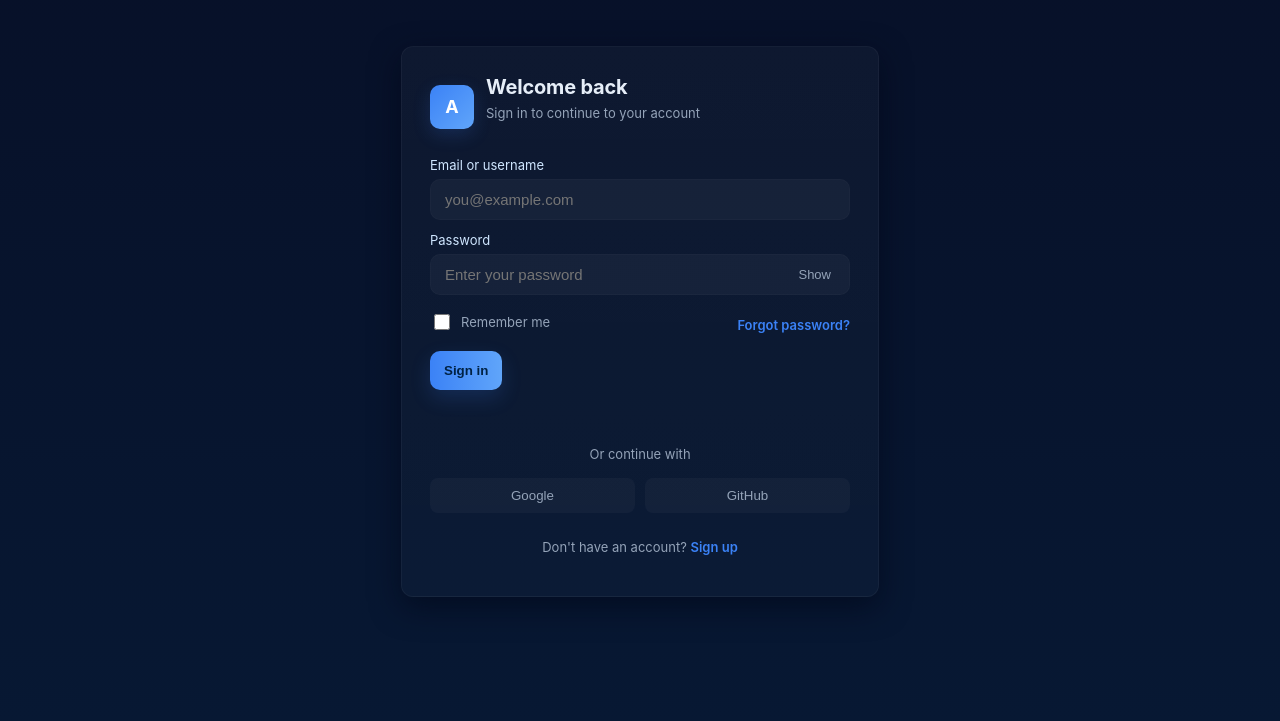
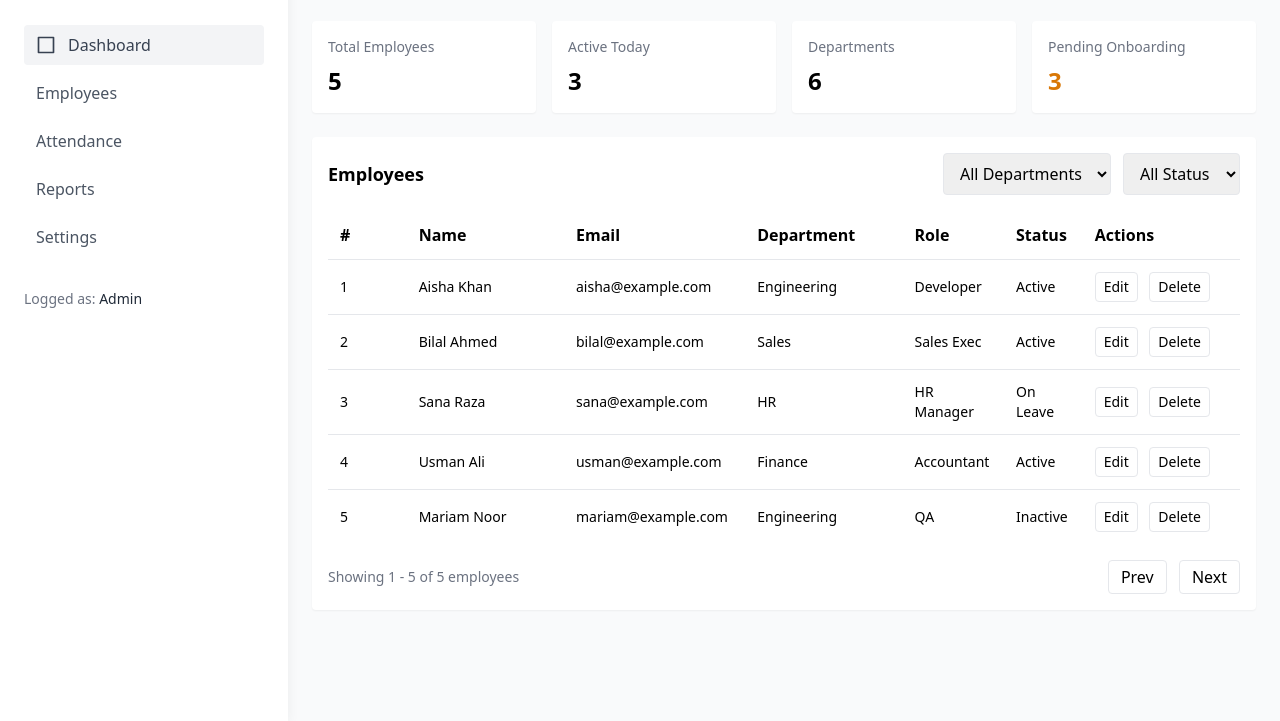
Before and after one commit to ameerr5/my-static-site, a website: page public/index.html in a window 1280 px wide. Shown: the part 79-800 px from the top of the page. Drawn offline with nearby package versions, Linux system fonts and the light colour scheme.

Commit message:
Update index.html

```diff
--- a/public/index.html
+++ b/public/index.html
@@ -1,242 +1,310 @@
-<!DOCTYPE html>
+<!doctype html>
 <html lang="en">
 <head>
-  <meta charset="utf-8" />
-  <meta name="viewport" content="width=device-width,initial-scale=1" />
-  <title>Login — My App</title>
-
+  <meta charset="utf-8">
+  <meta name="viewport" content="width=device-width,initial-scale=1">
+  <title>Employee Management Dashboard</title>
+  <script src="https://cdn.tailwindcss.com"></script>
   <style>
-    :root{
-      --bg:#0f172a;
-      --card:#0b1220;
-      --accent:#3b82f6;
-      --muted:#94a3b8;
-      --surface:#0f172a;
-      --glass: rgba(255,255,255,0.04);
-      --success:#10b981;
-      --danger:#ef4444;
-      font-family: Inter, ui-sans-serif, system-ui, -apple-system, "Segoe UI", Roboto, "Helvetica Neue", Arial;
-    }
-
-    html,body{height:100%;margin:0;background:linear-gradient(180deg,#071028 0%, #071833 100%);color:#e6eef8}
-    .wrap {
-      min-height:100%;
-      display:flex;
-      align-items:center;
-      justify-content:center;
-      padding:32px;
-      box-sizing:border-box;
-    }
-
-    .card {
-      width:100%;
-      max-width:420px;
-      background:linear-gradient(180deg, rgba(255,255,255,0.03), rgba(255,255,255,0.02));
-      border-radius:12px;
-      box-shadow: 0 10px 30px rgba(2,6,23,0.6);
-      padding:28px;
-      border: 1px solid rgba(255,255,255,0.04);
-    }
-
-    .brand {
-      display:flex;
-      gap:12px;
-      align-items:center;
-      margin-bottom:18px;
-    }
-    .logo {
-      width:44px;height:44px;border-radius:10px;background:linear-gradient(135deg,var(--accent),#60a5fa);display:flex;align-items:center;justify-content:center;font-weight:700;color:white;font-size:18px;
-      box-shadow: 0 6px 18px rgba(59,130,246,0.18);
-    }
-    h1 { margin:0;font-size:20px;letter-spacing:-0.2px }
-    p.lead { margin:6px 0 18px;color:var(--muted);font-size:13px }
-
-    form { display:flex;flex-direction:column;gap:12px }
-    label { font-size:13px;color:#cfe6ff; display:block; margin-bottom:6px }
-    .field {
-      display:flex;
-      align-items:center;
-      background:var(--glass);
-      border-radius:10px;
-      padding:10px 12px;
-      border:1px solid rgba(255,255,255,0.02);
-    }
-    input[type="text"], input[type="email"], input[type="password"] {
-      background:transparent;border:0;outline:0;color:inherit;font-size:15px;width:100%;
-    }
-
-    .row {
-      display:flex;gap:12px;align-items:center;justify-content:space-between;
-    }
-    .checkbox {
-      display:flex;gap:8px;align-items:center;color:var(--muted);font-size:13px;
-    }
-    .link {
-      color:var(--accent);text-decoration:none;font-weight:600;font-size:13px;
-    }
-    .btn {
-      background:linear-gradient(90deg,var(--accent), #60a5fa);
-      border:0;color:#002244;padding:12px 14px;border-radius:10px;font-weight:700;cursor:pointer;
-      box-shadow: 0 8px 20px rgba(59,130,246,0.18);
-      transition:transform .12s ease, box-shadow .12s ease;
-    }
-    .btn:active{ transform: translateY(1px) }
-    .btn.secondary {
-      background:transparent;border:1px solid rgba(255,255,255,0.06); color:var(--muted); font-weight:600;
-    }
-
-    .meta { font-size:13px;color:var(--muted); text-align:center;margin-top:12px }
-    .error { color:var(--danger); font-size:13px; margin-top:6px }
-    .success { color:var(--success); font-size:13px; margin-top:6px }
-
-    .socials { display:flex;gap:10px;margin-top:4px }
-    .socials button { flex:1;padding:10px;border-radius:8px;border:0;background:rgba(255,255,255,0.03);color:var(--muted); cursor:pointer }
-
-    /* small screens */
-    @media (max-width:420px){
-      .card{padding:20px;border-radius:10px}
-    }
+    /* small custom styles */
+    .sidebar-shadow { box-shadow: 0 2px 12px rgba(0,0,0,0.06); }
+    .table-fixed thead th { position: sticky; top: 0; background: white; }
   </style>
 </head>
-<body>
-  <div class="wrap">
-    <main class="card" role="main" aria-label="Login form">
-      <div class="brand">
-        <div class="logo">A</div>
+<body class="bg-gray-50 min-h-screen font-inter">
+  <div class="flex">
+    <!-- Sidebar -->
+    <aside class="w-72 bg-white h-screen p-6 sidebar-shadow hidden lg:block">
+      <div class="flex items-center gap-3 mb-8">
+        <div class="w-10 h-10 bg-indigo-600 rounded flex items-center justify-center text-white font-bold">EM</div>
         <div>
-          <h1>Welcome back</h1>
-          <p class="lead">Sign in to continue to your account</p>
+          <h1 class="text-lg font-semibold">EmployeeMS</h1>
+          <p class="text-sm text-gray-500">Admin Dashboard</p>
         </div>
       </div>
 
-      <!-- Note: Change action to your server endpoint (e.g., /api/login) -->
-      <form id="loginForm" action="#" method="POST" novalidate>
-        <!-- Email / Username -->
+      <nav class="space-y-2">
+        <a href="#" class="flex items-center gap-3 px-3 py-2 rounded text-gray-700 bg-gray-100">
+          <!-- Dashboard icon -->
+          <svg class="w-5 h-5" fill="none" viewBox="0 0 24 24" stroke="currentColor"><path stroke-linecap="round" stroke-linejoin="round" stroke-width="2" d="M3 3h18v18H3z"/></svg>
+          Dashboard
+        </a>
+        <a href="#employees" class="flex items-center gap-3 px-3 py-2 rounded hover:bg-gray-100 text-gray-600">Employees</a>
+        <a href="#attendance" class="flex items-center gap-3 px-3 py-2 rounded hover:bg-gray-100 text-gray-600">Attendance</a>
+        <a href="#reports" class="flex items-center gap-3 px-3 py-2 rounded hover:bg-gray-100 text-gray-600">Reports</a>
+        <a href="#settings" class="flex items-center gap-3 px-3 py-2 rounded hover:bg-gray-100 text-gray-600">Settings</a>
+      </nav>
+
+      <div class="mt-8 text-sm text-gray-500">
+        <p>Logged as: <span class="font-medium text-gray-800">Admin</span></p>
+      </div>
+    </aside>
+
+    <!-- Main content -->
+    <main class="flex-1 p-6">
+      <!-- Topbar -->
+      <header class="flex items-center justify-between mb-6">
         <div>
-          <label for="email">Email or username</label>
-          <div class="field">
-            <input id="email" name="email" type="email" autocomplete="username" placeholder="you@example.com" required />
+          <h2 class="text-2xl font-semibold">Dashboard</h2>
+          <p class="text-sm text-gray-500">Overview of employees and activity</p>
+        </div>
+        <div class="flex items-center gap-3">
+          <button id="addEmployeeBtn" class="bg-indigo-600 text-white px-4 py-2 rounded shadow">+ Add Employee</button>
+          <div class="flex items-center gap-3">
+            <input id="globalSearch" type="search" placeholder="Search employees..." class="px-3 py-2 border rounded w-64" />
+          </div>
+        </div>
+      </header>
+
+      <!-- KPI cards -->
+      <section class="grid grid-cols-1 sm:grid-cols-2 lg:grid-cols-4 gap-4 mb-6">
+        <div class="bg-white p-4 rounded shadow-sm">
+          <p class="text-sm text-gray-500">Total Employees</p>
+          <p id="totalEmployees" class="text-2xl font-bold mt-2">58</p>
+        </div>
+
+        <div class="bg-white p-4 rounded shadow-sm">
+          <p class="text-sm text-gray-500">Active Today</p>
+          <p id="activeToday" class="text-2xl font-bold mt-2">46</p>
+        </div>
+
+        <div class="bg-white p-4 rounded shadow-sm">
+          <p class="text-sm text-gray-500">Departments</p>
+          <p id="totalDepartments" class="text-2xl font-bold mt-2">6</p>
+        </div>
+
+        <div class="bg-white p-4 rounded shadow-sm">
+          <p class="text-sm text-gray-500">Pending Onboarding</p>
+          <p id="pendingOnboard" class="text-2xl font-bold mt-2 text-amber-600">3</p>
+        </div>
+      </section>
+
+      <!-- Employees table -->
+      <section id="employees" class="bg-white p-4 rounded shadow-sm">
+        <div class="flex items-center justify-between mb-4">
+          <h3 class="text-lg font-semibold">Employees</h3>
+          <div class="flex items-center gap-3">
+            <select id="filterDept" class="px-3 py-2 border rounded">
+              <option value="">All Departments</option>
+              <option>Engineering</option>
+              <option>Sales</option>
+              <option>HR</option>
+              <option>Finance</option>
+            </select>
+            <select id="filterStatus" class="px-3 py-2 border rounded">
+              <option value="">All Status</option>
+              <option>Active</option>
+              <option>On Leave</option>
+              <option>Inactive</option>
+            </select>
           </div>
         </div>
 
-        <!-- Password -->
-        <div>
-          <label for="password">Password</label>
-          <div class="field" style="justify-content:space-between;gap:8px">
-            <input id="password" name="password" type="password" autocomplete="current-password" placeholder="Enter your password" required />
-            <button type="button" id="togglePwd" aria-pressed="false" title="Show password" style="background:none;border:0;color:var(--muted);cursor:pointer;font-size:13px">Show</button>
+        <div class="overflow-x-auto">
+          <table class="min-w-full divide-y table-fixed">
+            <thead class="border-b">
+              <tr>
+                <th class="text-left p-3 w-1/12">#</th>
+                <th class="text-left p-3 w-2/12">Name</th>
+                <th class="text-left p-3 w-2/12">Email</th>
+                <th class="text-left p-3 w-2/12">Department</th>
+                <th class="text-left p-3 w-1/12">Role</th>
+                <th class="text-left p-3 w-1/12">Status</th>
+                <th class="text-left p-3 w-2/12">Actions</th>
+              </tr>
+            </thead>
+            <tbody id="employeesTbody" class="text-sm divide-y">
+              <!-- rows populated by JS -->
+            </tbody>
+          </table>
+        </div>
+
+        <div class="flex items-center justify-between mt-4">
+          <p id="tableInfo" class="text-sm text-gray-500">Showing 0 of 0 employees</p>
+          <div class="space-x-2">
+            <button id="prevPage" class="px-3 py-1 border rounded">Prev</button>
+            <button id="nextPage" class="px-3 py-1 border rounded">Next</button>
           </div>
         </div>
-
-        <div class="row" style="margin-top:4px">
-          <label class="checkbox">
-            <input id="remember" name="remember" type="checkbox" style="width:16px;height:16px" />
-            <span>Remember me</span>
-          </label>
-          <a class="link" href="#" id="forgot">Forgot password?</a>
-        </div>
-
-        <div>
-          <button class="btn" id="submitBtn" type="submit">Sign in</button>
-        </div>
-
-        <div id="msg" role="status" aria-live="polite" style="min-height:20px"></div>
-
-        <div class="meta">Or continue with</div>
-        <div class="socials" aria-hidden="false">
-          <button type="button" onclick="alert('Sign in with Google not implemented')" aria-label="Sign in with Google">Google</button>
-          <button type="button" onclick="alert('Sign in with GitHub not implemented')" aria-label="Sign in with GitHub">GitHub</button>
-        </div>
-
-        <p class="meta" style="margin-top:14px">Don't have an account? <a class="link" href="#">Sign up</a></p>
-      </form>
+      </section>
     </main>
   </div>
 
+  <!-- Modal: Add / Edit Employee -->
+  <div id="modal" class="fixed inset-0 bg-black/40 hidden items-center justify-center p-4">
+    <div class="bg-white rounded-lg w-full max-w-2xl p-6">
+      <div class="flex items-center justify-between mb-4">
+        <h4 id="modalTitle" class="text-lg font-semibold">Add Employee</h4>
+        <button id="closeModal">✕</button>
+      </div>
+
+      <form id="employeeForm" class="grid grid-cols-1 sm:grid-cols-2 gap-4">
+        <div>
+          <label class="block text-sm text-gray-600">Full Name</label>
+          <input id="name" class="w-full px-3 py-2 border rounded" required />
+        </div>
+        <div>
+          <label class="block text-sm text-gray-600">Email</label>
+          <input id="email" type="email" class="w-full px-3 py-2 border rounded" required />
+        </div>
+        <div>
+          <label class="block text-sm text-gray-600">Department</label>
+          <select id="department" class="w-full px-3 py-2 border rounded">
+            <option>Engineering</option>
+            <option>Sales</option>
+            <option>HR</option>
+            <option>Finance</option>
+          </select>
+        </div>
+        <div>
+          <label class="block text-sm text-gray-600">Role</label>
+          <input id="role" class="w-full px-3 py-2 border rounded" />
+        </div>
+        <div>
+          <label class="block text-sm text-gray-600">Status</label>
+          <select id="status" class="w-full px-3 py-2 border rounded">
+            <option>Active</option>
+            <option>On Leave</option>
+            <option>Inactive</option>
+          </select>
+        </div>
+        <div>
+          <label class="block text-sm text-gray-600">Phone</label>
+          <input id="phone" class="w-full px-3 py-2 border rounded" />
+        </div>
+
+        <div class="sm:col-span-2 text-right mt-2">
+          <button type="submit" class="px-4 py-2 bg-indigo-600 text-white rounded">Save</button>
+          <button type="button" id="cancelForm" class="px-4 py-2 border rounded ml-2">Cancel</button>
+        </div>
+      </form>
+    </div>
+  </div>
+
   <script>
-    (function(){
-      const form = document.getElementById('loginForm');
-      const email = document.getElementById('email');
-      const pwd = document.getElementById('password');
-      const toggle = document.getElementById('togglePwd');
-      const msg = document.getElementById('msg');
-      const submitBtn = document.getElementById('submitBtn');
+    // Sample employees
+    const data = [
+      {id:1,name:'Aisha Khan', email:'aisha@example.com', department:'Engineering', role:'Developer', status:'Active', phone:'0300-1111111'},
+      {id:2,name:'Bilal Ahmed', email:'bilal@example.com', department:'Sales', role:'Sales Exec', status:'Active', phone:'0300-2222222'},
+      {id:3,name:'Sana Raza', email:'sana@example.com', department:'HR', role:'HR Manager', status:'On Leave', phone:'0300-3333333'},
+      {id:4,name:'Usman Ali', email:'usman@example.com', department:'Finance', role:'Accountant', status:'Active', phone:'0300-4444444'},
+      {id:5,name:'Mariam Noor', email:'mariam@example.com', department:'Engineering', role:'QA', status:'Inactive', phone:'0300-5555555'},
+      // ... more sample rows
+    ];
 
-      // Toggle password visibility
-      toggle.addEventListener('click', () => {
-        const isPwd = pwd.type === 'password';
-        pwd.type = isPwd ? 'text' : 'password';
-        toggle.textContent = isPwd ? 'Hide' : 'Show';
-        toggle.setAttribute('aria-pressed', isPwd ? 'true' : 'false');
+    let filtered = [...data];
+    const pageSize = 5;
+    let currentPage = 1;
+
+    const tbody = document.getElementById('employeesTbody');
+    const totalEmployeesEl = document.getElementById('totalEmployees');
+    const activeTodayEl = document.getElementById('activeToday');
+
+    function renderTable() {
+      tbody.innerHTML = '';
+      const start = (currentPage-1)*pageSize;
+      const pageData = filtered.slice(start, start+pageSize);
+      pageData.forEach((emp, idx) => {
+        const tr = document.createElement('tr');
+        tr.innerHTML = `
+          <td class="p-3">${start + idx + 1}</td>
+          <td class="p-3 font-medium">${emp.name}</td>
+          <td class="p-3">${emp.email}</td>
+          <td class="p-3">${emp.department}</td>
+          <td class="p-3">${emp.role}</td>
+          <td class="p-3">${emp.status}</td>
+          <td class="p-3">
+            <button onclick="editEmployee(${emp.id})" class="px-2 py-1 border rounded text-sm">Edit</button>
+            <button onclick="deleteEmployee(${emp.id})" class="px-2 py-1 border rounded text-sm ml-2">Delete</button>
+          </td>
+        `;
+        tbody.appendChild(tr);
       });
 
-      // Simple client-side validation + demo submit handler
-      form.addEventListener('submit', function(e){
-        e.preventDefault();
-        msg.textContent = '';
-        msg.className = '';
+      document.getElementById('tableInfo').textContent = `Showing ${Math.min(filtered.length, start+1)} - ${Math.min(filtered.length, start+pageSize)} of ${filtered.length} employees`;
+      totalEmployeesEl.textContent = data.length;
+      activeTodayEl.textContent = data.filter(e=> e.status === 'Active').length;
+    }
 
-        const emailVal = email.value.trim();
-        const pwdVal = pwd.value;
+    // Filters & Search
+    document.getElementById('globalSearch').addEventListener('input', (e)=>{
+      applyFilters();
+    });
+    document.getElementById('filterDept').addEventListener('change', applyFilters);
+    document.getElementById('filterStatus').addEventListener('change', applyFilters);
 
-        if(!emailVal){
-          showError('Please enter your email or username.');
-          email.focus();
-          return;
+    function applyFilters(){
+      const q = document.getElementById('globalSearch').value.trim().toLowerCase();
+      const dept = document.getElementById('filterDept').value;
+      const status = document.getElementById('filterStatus').value;
+
+      filtered = data.filter(emp => {
+        if(dept && emp.department !== dept) return false;
+        if(status && emp.status !== status) return false;
+        if(q){
+          return [emp.name, emp.email, emp.department, emp.role].join(' ').toLowerCase().includes(q);
         }
-        // basic email pattern check (allows usernames with @ optional)
-        const emailLike = /^[^\s@]+@[^\s@]+\.[^\s@]+$/.test(emailVal);
-        const usernameLike = /^[a-zA-Z0-9._-]{3,}$/.test(emailVal);
-        if(!emailLike && !usernameLike){
-          showError('Enter a valid email or username (min 3 chars).');
-          email.focus();
-          return;
-        }
+        return true;
+      });
+      currentPage = 1;
+      renderTable();
+    }
 
-        if(!pwdVal || pwdVal.length < 6){
-          showError('Password must be at least 6 characters.');
-          pwd.focus();
-          return;
-        }
+    // Pagination
+    document.getElementById('prevPage').addEventListener('click', ()=>{ if(currentPage>1){ currentPage--; renderTable(); }});
+    document.getElementById('nextPage').addEventListener('click', ()=>{ if(currentPage*pageSize < filtered.length){ currentPage++; renderTable(); }});
 
-        // Show loading state
-        submitBtn.disabled = true;
-        submitBtn.textContent = 'Signing in...';
+    // Modal
+    const modal = document.getElementById('modal');
+    const addBtn = document.getElementById('addEmployeeBtn');
+    const closeModal = document.getElementById('closeModal');
+    const cancelForm = document.getElementById('cancelForm');
 
-        // === Replace this fetch with your real backend endpoint ===
-        // Example:
-        // fetch('/api/login', { method:'POST', headers:{'Content-Type':'application/json'}, body: JSON.stringify({ email: emailVal, password: pwdVal })})
-        //  .then(...)
-        setTimeout(() => {
-          // Demo success/failure simulation
-          const demoSuccess = (emailVal === 'demo@example.com' && pwdVal === 'password123');
-          if(demoSuccess){
-            showSuccess('Login successful! Redirecting…');
-            // redirect to dashboard (example)
-            setTimeout(()=> window.location.href = '/dashboard', 900);
-          } else {
-            showError('Invalid credentials. Try demo@example.com / password123 or connect real backend.');
-          }
-          submitBtn.disabled = false;
-          submitBtn.textContent = 'Sign in';
-        }, 900);
-      });
+    addBtn.addEventListener('click', ()=>{
+      openModal();
+    });
+    closeModal.addEventListener('click', ()=> modal.classList.add('hidden'));
+    cancelForm.addEventListener('click', ()=> modal.classList.add('hidden'));
 
-      function showError(text){
-        msg.className = 'error';
-        msg.textContent = text;
+    function openModal(edit=null){
+      modal.classList.remove('hidden');
+      document.getElementById('employeeForm').reset();
+      document.getElementById('modalTitle').textContent = edit ? 'Edit Employee' : 'Add Employee';
+      if(edit){
+        const emp = data.find(x=> x.id === edit);
+        if(emp){ document.getElementById('name').value = emp.name; document.getElementById('email').value = emp.email; document.getElementById('department').value = emp.department; document.getElementById('role').value = emp.role; document.getElementById('status').value = emp.status; document.getElementById('phone').value = emp.phone; document.getElementById('employeeForm').dataset.editId = emp.id; }
+      } else delete document.getElementById('employeeForm').dataset.editId;
+    }
+
+    document.getElementById('employeeForm').addEventListener('submit',(e)=>{
+      e.preventDefault();
+      const form = e.target;
+      const record = {
+        id: form.dataset.editId ? Number(form.dataset.editId) : (Math.max(0,...data.map(d=>d.id))+1),
+        name: document.getElementById('name').value.trim(),
+        email: document.getElementById('email').value.trim(),
+        department: document.getElementById('department').value,
+        role: document.getElementById('role').value.trim(),
+        status: document.getElementById('status').value,
+        phone: document.getElementById('phone').value.trim()
+      };
+
+      if(form.dataset.editId){
+        const idx = data.findIndex(d=> d.id === record.id);
+        data[idx] = record;
+      } else {
+        data.push(record);
       }
-      function showSuccess(text){
-        msg.className = 'success';
-        msg.textContent = text;
-      }
+      modal.classList.add('hidden');
+      applyFilters();
+    });
 
-      // Optional: forgot link behavior just shows hint
-      document.getElementById('forgot').addEventListener('click', function(e){
-        e.preventDefault();
-        alert('Forgot password flow is not implemented in this demo. Implement server-side recovery / email reset.');
-      });
-    })();
+    // Edit / Delete functions
+    window.editEmployee = function(id){ openModal(id); }
+    window.deleteEmployee = function(id){ if(confirm('Delete this employee?')){ const idx = data.findIndex(d=> d.id===id); if(idx>-1){ data.splice(idx,1); applyFilters(); } }}
+
+    // initial render
+    applyFilters();
   </script>
 </body>
 </html>
```
